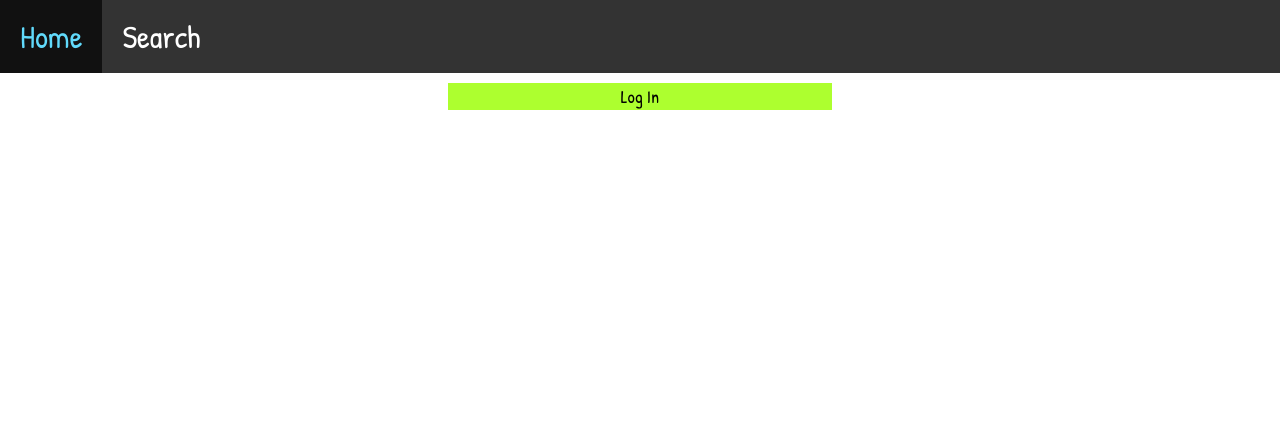
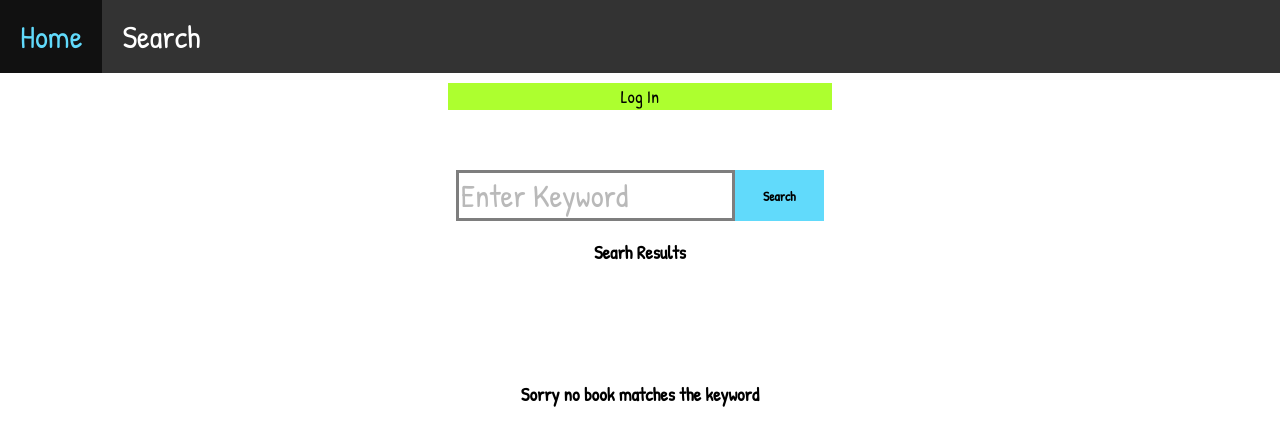
Before and after one commit to Kaminagiyou123/my_library, a React (Create React App) app: page /search in a window 1280 px wide. Shown: the top 446 px of the page. Built offline with nearby package versions, Linux system fonts and the light colour scheme; no server answers.

Commit message:
search parent page complete

```diff
--- a/src/App.css
+++ b/src/App.css
@@ -142,3 +142,36 @@ span {
   background-color: greenyellow;
   font-size: large;
 }
+/* search page */
+
+.book-input {
+  padding-top: 5vh;
+  margin-top: 5vh;
+
+  justify-content: center;
+}
+.book-search-box {
+  width: 30%;
+  font-size: xx-large;
+
+  border: none;
+  background-color: white;
+  opacity: 0.5;
+  border: 3px black solid;
+}
+.search-btn {
+  color: black;
+  font-weight: bold;
+  background-color: #61dafb;
+
+  border: none;
+  width: 10%;
+  margin-left: 0;
+  justify-content: none;
+}
+
+.book-container {
+  margin-top: 10vh;
+  margin-left: 5vw;
+  width: 90%;
+}
--- a/src/Search.js
+++ b/src/Search.js
@@ -1,7 +1,70 @@
-import React from "react";
+import React, { useState } from "react";
+import Book from "./Book";
+const Search = () => {
+  const url = "https://www.googleapis.com/books/v1/volumes?q=";
+  const [searchResult, setSearchResult] = useState([]);
+  const [data, setData] = useState({ totalItems: 0 });
 
-const Search = () => {
-  return <div></div>;
+  const searchBooks = async () => {
+    const response = await fetch(`${url}${searchResult}`);
+    const data = await response.json();
+    setData(data);
+    return data;
+  };
+  return (
+    <div className='content-container'>
+      <form className='book-input'>
+        <input
+          type='text'
+          placeholder='Enter Keyword'
+          className='book-search-box'
+          value={searchResult}
+          onChange={(e) => setSearchResult(e.target.value)}
+        ></input>
+        <button
+          className='search-btn'
+          onClick={(e) => {
+            e.preventDefault();
+            searchBooks();
+          }}
+        >
+          Search
+        </button>
+      </form>
+      <h3>Searh Results</h3>
+      <div className='book-container'>
+        {data.totalItems === 0 ? (
+          <h3> Sorry no book matches the keyword</h3>
+        ) : (
+          <div className='book-list'>
+            {data?.items.map((item) => {
+              const { title, authors, industryIdentifiers } = item.volumeInfo;
+
+              const author = authors ? authors[0] : "N/A";
+              const id = industryIdentifiers[0].identifier;
+              return (
+                <div className='single-book-container' data-id={id}>
+                  <div className='single-item-container'>
+                    <h3>
+                      <span>Name: </span>
+                      {title.substring(0, 30)}
+                      {title.length > 30 && "..."}
+                    </h3>
+
+                    <h4>
+                      <span>Author: </span>
+                      {author}
+                    </h4>
+                  </div>
+                  <button className='remove-book-btn'>More Details</button>
+                </div>
+              );
+            })}
+          </div>
+        )}
+      </div>
+    </div>
+  );
 };
 
 export default Search;
```
